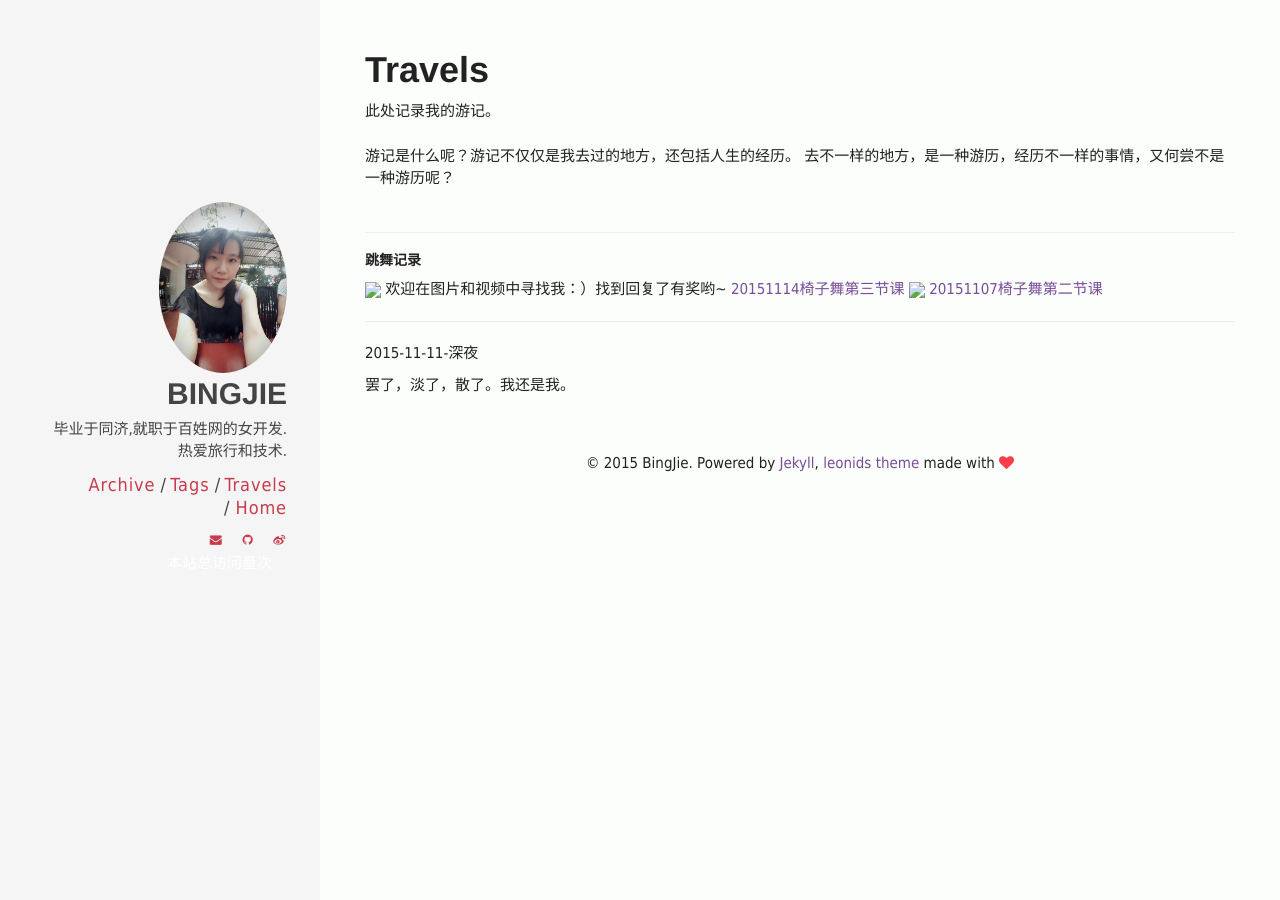
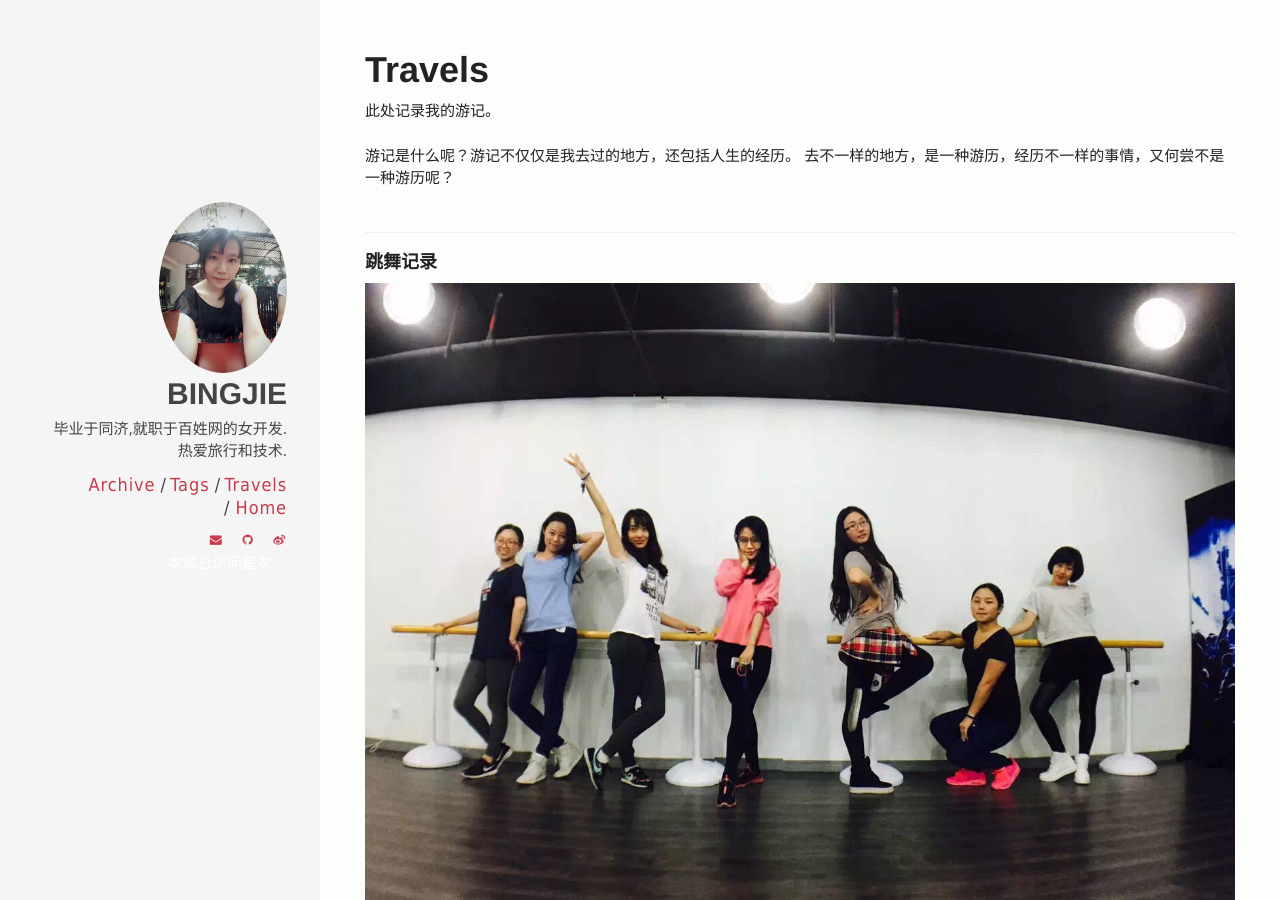
Before and after one commit to chaojimiaomiao/chaojimiaomiao.github.io, a Jekyll site: the page built from travels.html, in a window 1280 px wide and 900 px high. Built offline with Jekyll 4.4.1, drawn with Linux system fonts in a browser that asks for light colours; comment, search, counter and statistics services are not loaded.

Commit message:
改图片路径

```diff
--- a/travels.html
+++ b/travels.html
@@ -15,11 +15,11 @@ permalink: /travels/
 
 <br>
 <hr>
-<h5>跳舞记录</h5>
+<h4>跳舞记录</h4>
 <img src="img/dance.jpg"> 欢迎在图片和视频中寻找我：）找到回复了有奖哟~ </img>
-<a href="http://v.youku.com/v_show/id_XMTM4NjQ5NTg5Ng==.html">20151114椅子舞第三节课</a>
-<img src="img/chair.jpg"></img>
-<a href="http://v.youku.com/v_show/id_XMTM4MDI1MzY4MA==.html?from=y1.7-2">20151107椅子舞第二节课</a>
+<p><a href="http://v.youku.com/v_show/id_XMTM4NjQ5NTg5Ng==.html">20151114椅子舞第三节课</a></p>
+<p><img src="img/chair.jpg"></img></p>
+<p><a href="http://v.youku.com/v_show/id_XMTM4MDI1MzY4MA==.html?from=y1.7-2">20151107椅子舞第二节课</a></p>
 
 <br>
 <hr>
```
Also changed, not shown: travels/img/chair.jpg (renamed from img/chair.jpg), travels/img/dance.jpg (renamed from img/dance.jpg).
